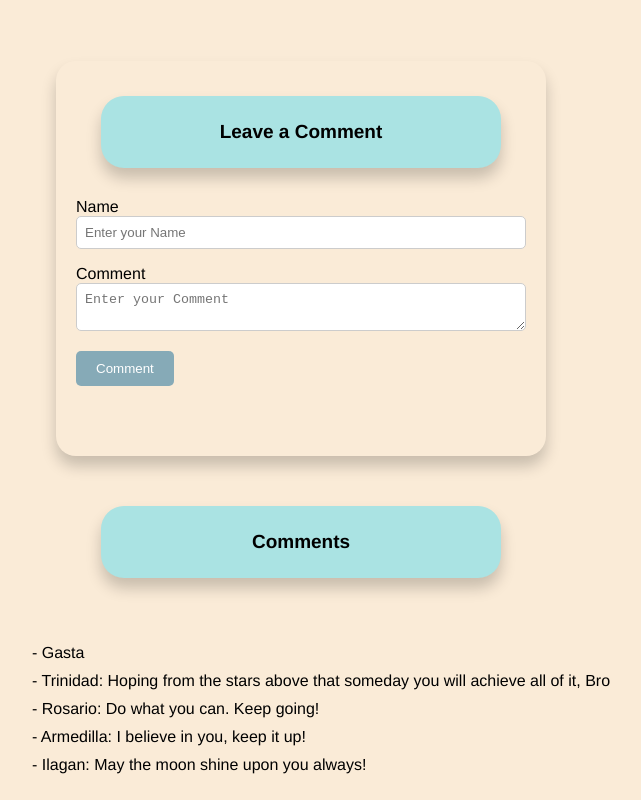
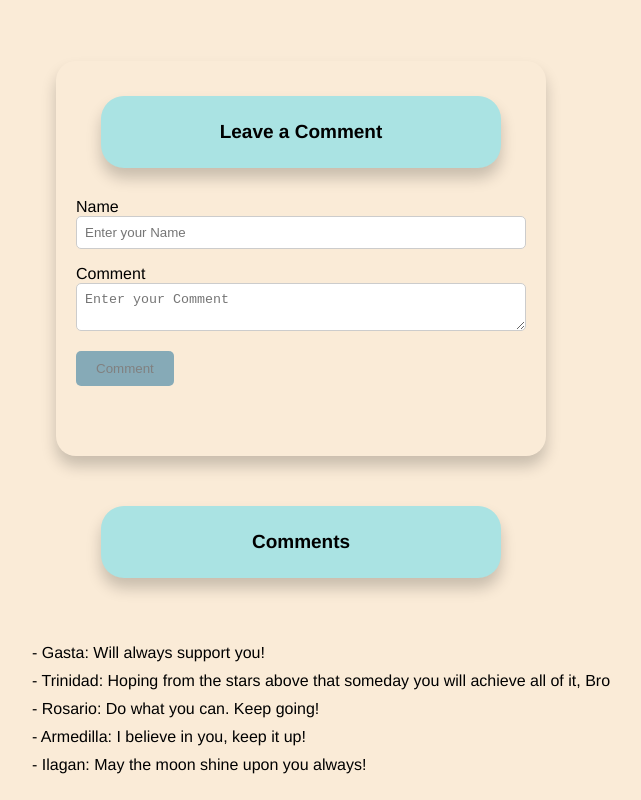
Before and after one commit to Escuro-JohnDenielL/ex9, a plain HTML site: page index.html in a window 1280 px wide. Shown: the part 3262-4062 px from the top of the page, without its empty margins (339-980 px from the left). Drawn offline with Linux system fonts and the light colour scheme.

Commit message:
add updates

```diff
--- a/index.html
+++ b/index.html
@@ -153,6 +153,7 @@
             name="name"
             required
             placeholder="Enter your Name"
+            oninput="validateInput()"
           />
         </div>
         <div>
@@ -166,7 +167,9 @@
             oninput="validateInput()"
           ></textarea>
         </div>
-        <button type="submit" id="submit-btn" disabled>Comment</button>
+        <button type="submit" id="submit-btn" class="submit-btn" disabled>
+          Comment
+        </button>
       </form>
     </div>
 
@@ -174,7 +177,7 @@
       <h2 class="comment-text">Comments</h2>
       <div class="comment">
         <ol>
-          <li>- Gasta</li>
+          <li>- Gasta: Will always support you!</li>
           <li>
             - Trinidad: Hoping from the stars above that someday you will
             achieve all of it, Bro
--- a/script.js
+++ b/script.js
@@ -1,12 +1,11 @@
 function validateInput() {
   let inputField = document.getElementById("comment");
+  let nameField = document.getElementById("name");
   let submitBtn = document.getElementById("submit-btn");
 
-  if (inputField.value.trim().length > 0) {
+  if (inputField.value.trim().length > 0 && nameField.value.trim().length > 0) {
     submitBtn.disabled = false;
-    submitBtn.style.color = "blue";
   } else {
     submitBtn.disabled = true;
-    submitBtn.style.color = "";
   }
 }
--- a/style.css
+++ b/style.css
@@ -230,7 +230,7 @@ textarea:focus {
 .comment-form button {
   padding: 10px 20px;
   background-color: #86aab7;
-  color: white;
+  color: gray;
   border: none;
   border-radius: 5px;
   cursor: pointer;
@@ -300,3 +300,19 @@ textarea:focus {
     border-radius: 20x;
   }
 }
+
+.submit-btn {
+  padding: 10px 20px;
+  background-color: #ccc;
+  color: gray;
+  border: none;
+  border-radius: 5px;
+  cursor: not-allowed;
+  margin-bottom: 50px;
+}
+
+.submit-btn:enabled {
+  background-color: #86aab7;
+  color: white;
+  cursor: pointer;
+}
```
